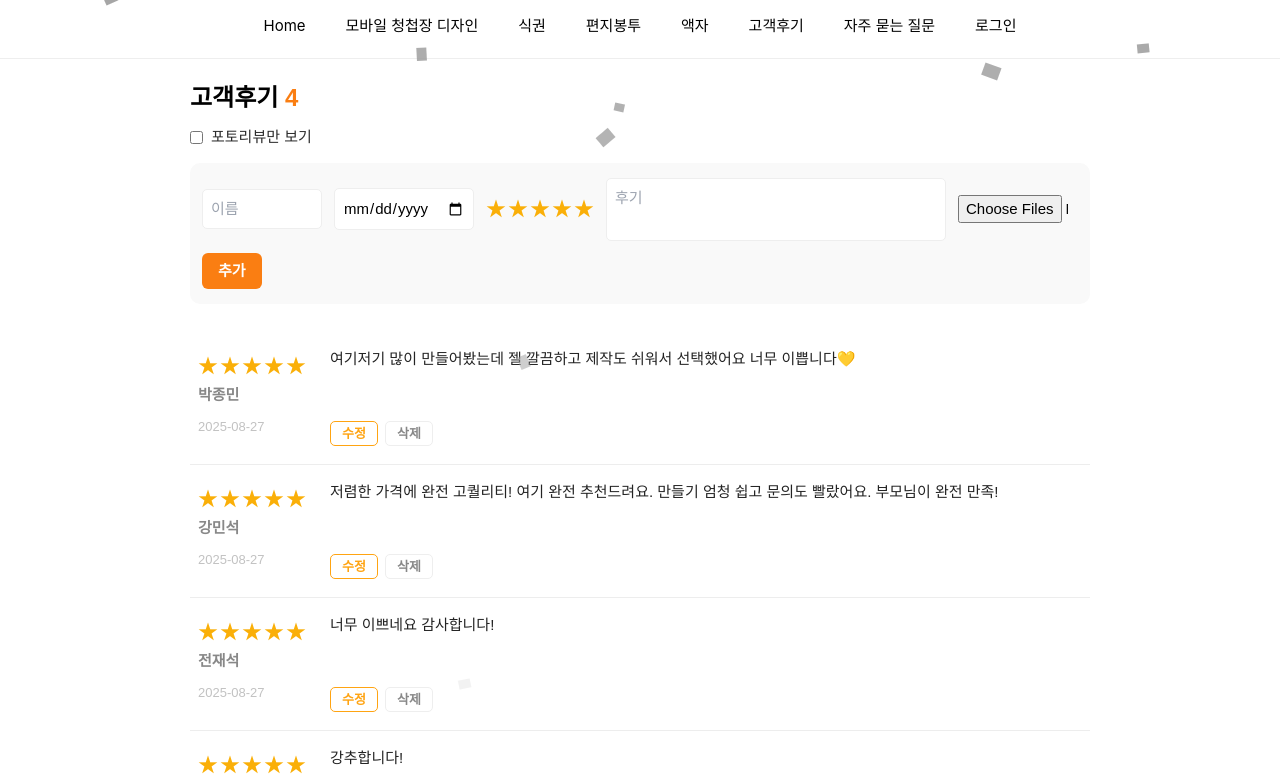
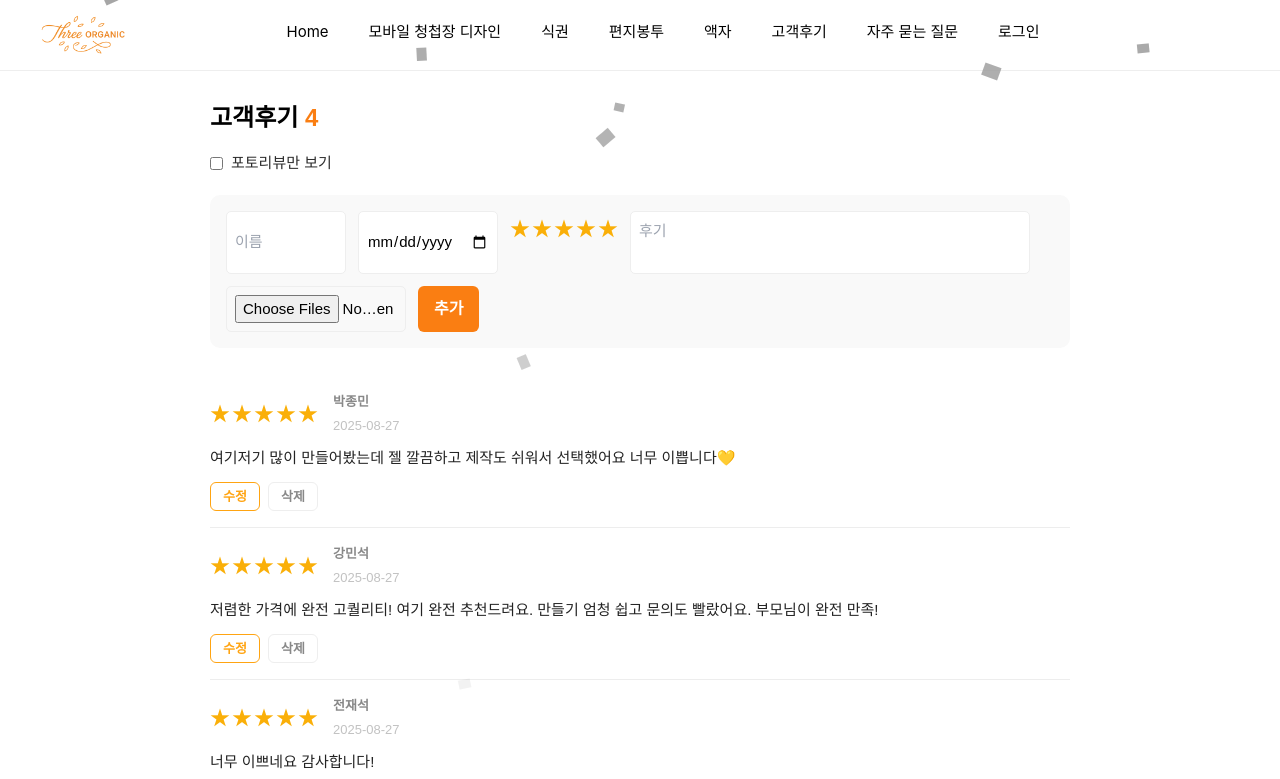
Before and after one commit to appleloverman/wedding-invitation, a React (Create React App) app: page /Review in a window 1280 px wide. Shown: the top 779 px of the page. Built offline with nearby package versions, Linux system fonts and the light colour scheme; grey boxes are pictures that could not be loaded.

Commit message:
header 변경 리뷰 css 생성

```diff
--- /dev/null
+++ b/src/Css/CustomerReview.css
@@ -0,0 +1,199 @@
+.cr-container {
+  max-width: 900px;
+  margin: 0 auto;
+  font-family: "Noto Sans KR", "맑은 고딕", sans-serif;
+  background: #fff;
+  padding: 40px 20px;
+}
+
+.cr-title {
+  font-weight: bold;
+  font-size: 1.5rem;
+  margin-bottom: 16px;
+}
+
+.cr-count {
+  color: #fa7e12;
+}
+
+.cr-controls {
+  display: flex;
+  align-items: center;
+  margin-bottom: 20px;
+}
+
+.cr-photo-filter {
+  font-size: 15px;
+  color: #2c2c2c;
+  display: flex;
+  align-items: center;
+  gap: 8px;
+  cursor: pointer;
+}
+
+.cr-form {
+  background: #f9f9f9;
+  padding: 16px;
+  border-radius: 10px;
+  display: flex;
+  flex-wrap: wrap;
+  gap: 12px;
+  margin-bottom: 28px;
+}
+
+.cr-input,
+.cr-textarea,
+.cr-file-input {
+  border: 1px solid #eee;
+  border-radius: 5px;
+  padding: 8px;
+  font-size: 15px;
+}
+
+.cr-input.name {
+  width: 120px;
+}
+.cr-input.date {
+  width: 140px;
+  cursor: pointer;
+}
+.cr-textarea {
+  width: 400px;
+  resize: none;
+}
+.cr-file-input {
+  width: 180px;
+}
+
+.cr-thumb-preview {
+  display: flex;
+  gap: 6px;
+}
+
+.cr-thumb-item {
+  position: relative;
+  width: 44px;
+  height: 44px;
+}
+
+.cr-thumb-item img {
+  width: 100%;
+  height: 100%;
+  object-fit: cover;
+  border-radius: 8px;
+  border: 1px solid #eee;
+}
+
+.cr-thumb-remove {
+  position: absolute;
+  top: -4px;
+  right: -4px;
+  width: 18px;
+  height: 18px;
+  border-radius: 50%;
+  background: #fff;
+  border: none;
+  color: #999;
+  font-size: 12px;
+  cursor: pointer;
+}
+
+.cr-btn {
+  border: none;
+  border-radius: 6px;
+  font-weight: bold;
+  padding: 7px 16px;
+  cursor: pointer;
+}
+
+.cr-btn.add {
+  background: #fa7e12;
+  color: #fff;
+}
+
+.cr-btn.cancel {
+  background: #eee;
+  color: #333;
+}
+
+.cr-list .cr-item {
+  padding: 16px 0;
+  border-bottom: 1px solid #ededed;
+}
+
+.cr-item:last-child {
+  border-bottom: none;
+}
+
+.cr-item-header {
+  display: flex;
+  align-items: center;
+  gap: 15px;
+}
+
+.cr-meta {
+  display: flex;
+  flex-direction: column;
+  font-size: 13px;
+  color: #888;
+}
+
+.cr-name {
+  font-weight: bold;
+  color: #888;
+}
+.cr-date {
+  margin-top: 4px;
+  color: #c2c2c2;
+}
+
+.cr-comment {
+  font-size: 15px;
+  color: #232323;
+  margin: 12px 0;
+}
+
+.cr-photo-grid {
+  display: grid;
+  grid-template-columns: repeat(auto-fill, minmax(64px, 1fr));
+  gap: 8px;
+  margin-bottom: 12px;
+}
+
+.cr-photo-cell {
+  width: 64px;
+  height: 64px;
+  overflow: hidden;
+  border-radius: 7px;
+  border: 1px solid #ddd;
+  box-shadow: 0 1px 3px rgba(0, 0, 0, 0.1);
+}
+
+.cr-photo-cell img {
+  width: 100%;
+  height: 100%;
+  object-fit: cover;
+  cursor: pointer;
+}
+
+.cr-actions {
+  display: flex;
+  gap: 8px;
+  margin-top: 4px;
+}
+
+.cr-actions .cr-btn.edit {
+  background: #fff;
+  color: #ffa412;
+  border: 1px solid #ffa412;
+  padding: 4px 12px;
+  font-size: 13px;
+}
+
+.cr-actions .cr-btn.delete {
+  background: #fff;
+  color: #888;
+  border: 1px solid #eee;
+  padding: 4px 12px;
+  font-size: 13px;
+}
--- a/src/components/Header & Footer/Header.js
+++ b/src/components/Header & Footer/Header.js
@@ -1,6 +1,7 @@
 import React from "react";
 import { Link } from "react-router-dom";
 import { Petals } from "../../Util/Petals";
+import logomain from "../../art/logomain.png"; // logo5 이미지 경로
 
 function Header() {
   return (
@@ -14,16 +15,33 @@ function Header() {
         borderBottom: "1px solid #eee",
         zIndex: 9999,
         padding: "15px 0",
+        display: "flex",
+        alignItems: "center",
+        justifyContent: "space-between",
       }}
     >
+      {/* 로고 영역 */}
+      <div style={{ marginLeft: "40px" }}>
+        <Link to="/">
+          <img
+            src={logomain}
+            alt="Logo"
+            style={{ height: "40px", cursor: "pointer" }}
+          />
+        </Link>
+      </div>
+
       <Petals />
+
+      {/* 네비게이션 메뉴 */}
       <nav
         style={{
           display: "flex",
           justifyContent: "center",
-          gap: "40px", // 메뉴 간격 넓게
+          gap: "40px",
           fontSize: "15px",
           fontWeight: "400",
+          flexGrow: 1,
         }}
       >
         {[
@@ -51,6 +69,9 @@ function Header() {
           </Link>
         ))}
       </nav>
+
+      {/* 오른쪽 여백용 빈 div */}
+      <div style={{ width: "60px", marginRight: "20px" }} />
 
       {/* Hover 애니메이션 스타일 */}
       <style>
--- a/src/pages/Review/CustomerReview.js
+++ b/src/pages/Review/CustomerReview.js
@@ -1,6 +1,7 @@
 import React, { useState } from "react";
 import { StarRating } from "../../Util/ReviewStarRating";
 import { useLocalStorage } from "../../hooks/useLocalStorage";
+import "../../Css/CustomerReview.css"; // 스타일 분리
 
 function CustomerReview() {
   const [reviews, setReviews] = useLocalStorage("customerReviews", [
@@ -41,6 +42,7 @@ function CustomerReview() {
       ],
     },
   ]);
+
   const [form, setForm] = useState({
     id: null,
     name: "",
@@ -49,45 +51,24 @@ function CustomerReview() {
     comment: "",
     photos: [],
   });
-  const handleChange = (e) => {
+  const [isEdit, setIsEdit] = useState(false);
+  const [photoOnly, setPhotoOnly] = useLocalStorage("photoOnlyFilter", false);
+
+  const filteredReviews = photoOnly
+    ? reviews.filter((r) => r.photos && r.photos.length > 0)
+    : reviews;
+
+  const getCurrentDate = () => new Date().toISOString().split("T")[0];
+
+  function handleChange(e) {
     setForm({ ...form, [e.target.name]: e.target.value });
-  };
-  const handleRating = (rating) => {
+  }
+
+  function handleRating(rating) {
     setForm({ ...form, rating });
-  };
-  const handleEdit = (review) => {
-    setForm(review);
-    setIsEdit(true);
-  };
-  const [isEdit, setIsEdit] = useState(false);
-  const handleAddReview = (e) => {
-    e.preventDefault();
-    if (!form.name || !form.comment) return;
-    setReviews([...reviews, { ...form, id: Date.now() }]);
-    setForm({
-      id: null,
-      name: "",
-      date: "",
-      rating: 5,
-      comment: "",
-      photos: [],
-    });
-    setIsEdit(false);
-  };
-  const handleUpdateReview = (e) => {
-    e.preventDefault();
-    setReviews(reviews.map((r) => (r.id === form.id ? form : r)));
-    setForm({
-      id: null,
-      name: "",
-      date: "",
-      rating: 5,
-      comment: "",
-      photos: [],
-    });
-    setIsEdit(false);
-  };
-  const handlePhotoChange = (e) => {
+  }
+
+  function handlePhotoChange(e) {
     const files = Array.from(e.target.files);
     Promise.all(
       files.map(
@@ -104,114 +85,80 @@ function CustomerReview() {
         photos: [...prev.photos, ...photoUrls].slice(0, 5),
       }));
     });
-  };
-  const getCurrentDate = () => {
-    const today = new Date();
-    return today.toISOString().split("T")[0];
-  };
-  const handleDelete = (id) => {
+  }
+
+  function handleAddReview(e) {
+    e.preventDefault();
+    if (!form.name || !form.comment) return;
+    setReviews([
+      ...reviews,
+      { ...form, id: Date.now(), date: form.date || getCurrentDate() },
+    ]);
+    resetForm();
+  }
+
+  function handleUpdateReview(e) {
+    e.preventDefault();
+    setReviews(reviews.map((r) => (r.id === form.id ? form : r)));
+    resetForm();
+    setIsEdit(false);
+  }
+
+  function handleEdit(review) {
+    setForm(review);
+    setIsEdit(true);
+  }
+
+  function handleDelete(id) {
     setReviews(reviews.filter((r) => r.id !== id));
-  };
-  const handlePhotoRemove = (idx) => {
+  }
+
+  function handlePhotoRemove(idx) {
     setForm((prev) => ({
       ...prev,
       photos: prev.photos.filter((_, i) => i !== idx),
     }));
-  };
-  const [photoOnly, setPhotoOnly] = useLocalStorage("photoOnlyFilter", false);
-  const filteredReviews = photoOnly
-    ? reviews.filter((r) => r.photos && r.photos.length > 0)
-    : reviews;
+  }
+
+  function resetForm() {
+    setForm({
+      id: null,
+      name: "",
+      date: "",
+      rating: 5,
+      comment: "",
+      photos: [],
+    });
+    setIsEdit(false);
+  }
 
   return (
-    <div
-      style={{
-        maxWidth: "900px",
-        margin: "0 auto",
-        fontFamily: "'Noto Sans KR', '맑은 고딕', sans-serif",
-        background: "#fff",
-      }}
-    >
-      <h2
-        style={{
-          fontWeight: "bold",
-          fontSize: "1.5rem",
-          marginTop: "80px",
-          marginBottom: "10px",
-        }}
-      >
-        고객후기{" "}
-        <span style={{ color: "#fa7e12", fontWeight: "bold" }}>
-          {reviews.length}
-        </span>
+    <div className="cr-container">
+      <h2 className="cr-title">
+        고객후기 <span className="cr-count">{reviews.length}</span>
       </h2>
-      <div
-        style={{
-          display: "flex",
-          alignItems: "center",
-          marginBottom: "14px",
-          gap: "20px",
-        }}
-      >
-        {/* 가로 정렬: label 내 줄바꿈 없이 flex 적용 */}
-        <label
-          style={{
-            fontSize: "15px",
-            color: "#2c2c2c",
-            cursor: "pointer",
-            display: "flex",
-            alignItems: "center",
-            gap: "8px",
-            marginLeft: "0",
-            whiteSpace: "nowrap",
-          }}
-        >
+
+      <div className="cr-controls">
+        <label className="cr-photo-filter">
           <input
             type="checkbox"
             checked={photoOnly}
             onChange={() => setPhotoOnly((v) => !v)}
-            style={{
-              accentColor: "#fa7e12",
-            }}
-          />
+          />{" "}
           포토리뷰만 보기
         </label>
-        <div
-          style={{
-            marginLeft: "auto",
-            fontWeight: "bold",
-            fontSize: "15px",
-            display: "flex",
-            gap: "12px",
-          }}
-        ></div>
       </div>
-      {/* 등록/수정 폼 */}
+
       <form
+        className="cr-form"
         onSubmit={isEdit ? handleUpdateReview : handleAddReview}
-        style={{
-          marginBottom: "28px",
-          background: "#f9f9f9",
-          padding: "15px 12px",
-          borderRadius: "10px",
-          display: "flex",
-          alignItems: "center",
-          gap: "12px",
-          fontSize: "15px",
-          flexWrap: "wrap",
-        }}
       >
         <input
           name="name"
           value={form.name}
           onChange={handleChange}
+          className="cr-input name"
           placeholder="이름"
-          style={{
-            width: "120px",
-            padding: "8px",
-            borderRadius: "5px",
-            border: "1px solid #eee",
-          }}
         />
         <input
           name="date"
@@ -219,13 +166,7 @@ function CustomerReview() {
           value={form.date}
           onChange={handleChange}
           max={getCurrentDate()}
-          style={{
-            width: "140px",
-            padding: "8px",
-            borderRadius: "5px",
-            border: "1px solid #eee",
-            cursor: "pointer",
-          }}
+          className="cr-input date"
         />
         <StarRating rating={form.rating} setRating={handleRating} />
         <textarea
@@ -234,53 +175,24 @@ function CustomerReview() {
           onChange={handleChange}
           placeholder="후기"
           rows={2}
-          style={{
-            width: "340px",
-            resize: "none",
-            borderRadius: "5px",
-            border: "1px solid #eee",
-            padding: "8px",
-            fontSize: "15px",
-          }}
+          className="cr-textarea"
         />
         <input
           type="file"
           accept="image/*"
           multiple
           onChange={handlePhotoChange}
-          style={{ width: "110px" }}
+          className="cr-file-input"
         />
-        {form.photos && form.photos.length > 0 && (
-          <div style={{ display: "flex", gap: "6px", alignItems: "center" }}>
+        {form.photos.length > 0 && (
+          <div className="cr-thumb-preview">
             {form.photos.map((src, i) => (
-              <div key={i} style={{ position: "relative" }}>
-                <img
-                  src={src}
-                  alt=""
-                  style={{
-                    width: "44px",
-                    height: "44px",
-                    objectFit: "cover",
-                    borderRadius: "8px",
-                    border: "1px solid #eee",
-                  }}
-                />
+              <div key={i} className="cr-thumb-item">
+                <img src={src} alt={`미리보기${i}`} />
                 <button
                   type="button"
+                  className="cr-thumb-remove"
                   onClick={() => handlePhotoRemove(i)}
-                  style={{
-                    position: "absolute",
-                    top: -4,
-                    right: -4,
-                    fontSize: "12px",
-                    background: "#fff",
-                    color: "#999",
-                    border: "none",
-                    borderRadius: "50%",
-                    width: "18px",
-                    height: "18px",
-                    cursor: "pointer",
-                  }}
                 >
                   ×
                 </button>
@@ -288,147 +200,61 @@ function CustomerReview() {
             ))}
           </div>
         )}
-        <button
-          type="submit"
-          style={{
-            background: "#fa7e12",
-            color: "#fff",
-            border: "none",
-            borderRadius: "6px",
-            padding: "7px 16px",
-            fontWeight: "bold",
-            cursor: "pointer",
-          }}
-        >
+        <button type="submit" className="cr-btn add">
           {isEdit ? "수정" : "추가"}
         </button>
         {isEdit && (
-          <button
-            type="button"
-            onClick={() => {
-              setForm({
-                id: null,
-                name: "",
-                date: "",
-                rating: 5,
-                comment: "",
-                photos: [],
-              });
-              setIsEdit(false);
-            }}
-            style={{
-              background: "#eee",
-              color: "#333",
-              border: "none",
-              borderRadius: "6px",
-              padding: "7px 16px",
-              fontWeight: "bold",
-              cursor: "pointer",
-            }}
-          >
+          <button type="button" className="cr-btn cancel" onClick={resetForm}>
             취소
           </button>
         )}
       </form>
-      {/* 리뷰목록 */}
-      {filteredReviews.map((review, idx) => (
-        <div
-          key={review.id}
-          style={{
-            padding: "16px 0 18px 0",
-            borderBottom:
-              idx !== filteredReviews.length - 1 ? "1px solid #ededed" : "none",
-            display: "flex",
-            alignItems: "flex-start",
-            gap: "15px",
-          }}
-        >
-          <div style={{ width: "125px", paddingLeft: "8px" }}>
-            <StarRating rating={review.rating} />
-            <div
-              style={{
-                fontSize: "15px",
-                color: "#888",
-                margin: "3px 0 0 0",
-                fontWeight: "bold",
-              }}
-            >
-              {review.name}
+
+      <div className="cr-list">
+        {filteredReviews.map((review, idx) => (
+          <div key={review.id} className="cr-item">
+            <div className="cr-item-header">
+              <StarRating rating={review.rating} />
+              <div className="cr-meta">
+                <span className="cr-name">{review.name}</span>
+                <span className="cr-date">{review.date}</span>
+              </div>
             </div>
-            <div
-              style={{ fontSize: "13px", color: "#c2c2c2", marginTop: "10px" }}
-            >
-              {review.date}
-            </div>
-          </div>
-          <div style={{ flex: 1 }}>
-            <div
-              style={{
-                fontSize: "15px",
-                color: "#232323",
-                marginBottom: review.photos.length ? "10px" : "50px",
-              }}
-            >
-              {review.comment}
-            </div>
-            {review.photos && review.photos.length > 0 && (
-              <div style={{ display: "flex", gap: "8px", marginBottom: "7px" }}>
-                {review.photos.map((src, i) => (
-                  <img
-                    key={i}
-                    src={src}
-                    alt=""
-                    style={{
-                      width: "64px",
-                      height: "64px",
-                      borderRadius: "7px",
-                      border: "1px solid #ddd",
-                      objectFit: "cover",
-                    }}
-                  />
+            <p className="cr-comment">{review.comment}</p>
+
+            {review.photos.length > 0 && (
+              <div className="cr-photo-grid">
+                {review.photos.slice(0, 5).map((src, i) => (
+                  <div key={i} className="cr-photo-cell">
+                    <img
+                      src={src}
+                      alt={`리뷰${i}`}
+                      onClick={() => {
+                        /* 모달 오픈 로직 */
+                      }}
+                    />
+                  </div>
                 ))}
               </div>
             )}
-            <div
-              style={{
-                display: "flex",
-                gap: "7px",
-                fontSize: "13px",
-                marginTop: "4px",
-              }}
-            >
+
+            <div className="cr-actions">
               <button
                 onClick={() => handleEdit(review)}
-                style={{
-                  background: "#fff",
-                  color: "#ffa412",
-                  border: "1px solid #ffa412",
-                  borderRadius: "5px",
-                  padding: "2px 11px",
-                  cursor: "pointer",
-                  fontWeight: "bold",
-                }}
+                className="cr-btn edit"
               >
                 수정
               </button>
               <button
                 onClick={() => handleDelete(review.id)}
-                style={{
-                  background: "#fff",
-                  color: "#888",
-                  border: "1px solid #eee",
-                  borderRadius: "5px",
-                  padding: "2px 11px",
-                  cursor: "pointer",
-                  fontWeight: "bold",
-                }}
+                className="cr-btn delete"
               >
                 삭제
               </button>
             </div>
           </div>
-        </div>
-      ))}
+        ))}
+      </div>
     </div>
   );
 }
```
Also changed, not shown: src/art/logomain.png (added).
